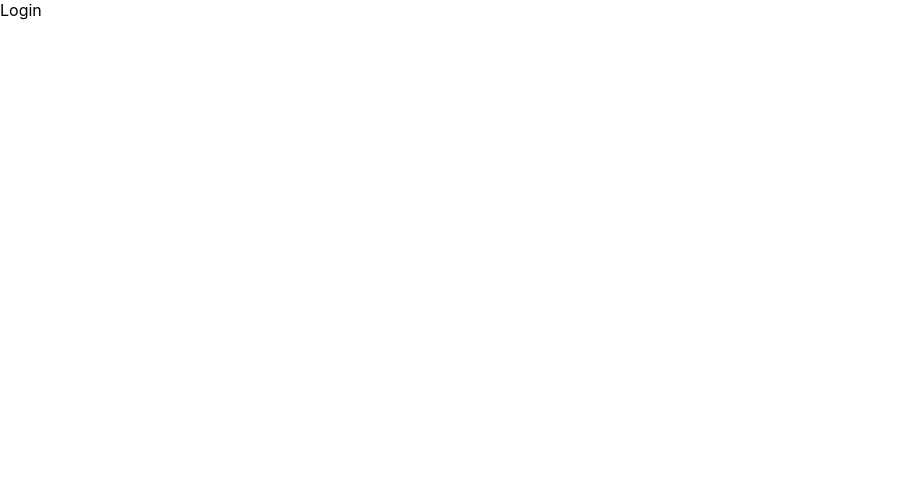
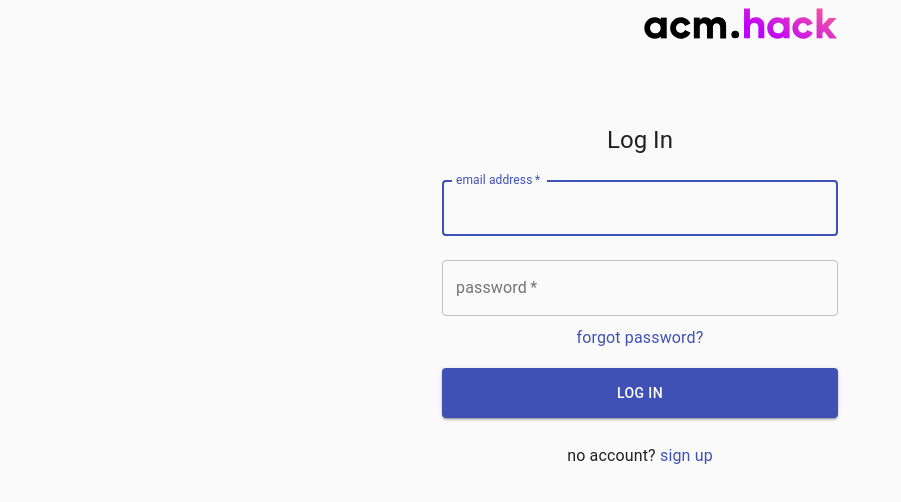
Before and after one commit to uclaacm/hack-kahoot, a React (Create React App) app in the folder client/: page /login in a window 1280 px wide. Shown: the top 502 px of the page, without its empty margins (0-901 px from the left). Built offline with nearby package versions, Linux system fonts and the light colour scheme.

Commit message:
finished loginscreen

```diff
--- a/client/src/App.js
+++ b/client/src/App.js
@@ -4,13 +4,16 @@ import {
   Switch,
   Route,
 } from "react-router-dom";
+import React from 'react';
+
+import Login from "./components/Login/Login";
 
 function App() {
   return (
     <Router>
       <Switch>
           <Route path="/login">
-            <div>Login</div>
+            <Login />
           </Route>
           <Route path="/">
             <div>Game PIN Screen</div>
--- /dev/null
+++ b/client/src/components/Login/Login.js
@@ -0,0 +1,101 @@
+import React from 'react';
+import Button from '@material-ui/core/Button';
+import CssBaseline from '@material-ui/core/CssBaseline';
+import TextField from '@material-ui/core/TextField';
+import Link from '@material-ui/core/Link';
+import Typography from '@material-ui/core/Typography';
+import { makeStyles } from '@material-ui/core/styles';
+import Container from '@material-ui/core/Container';
+import Wordmark from './logo-wordmark-gradient.svg';
+
+const useStyles = makeStyles((theme) => ({
+    paper: {
+        marginTop: theme.spacing(8),
+        display: 'flex',
+        flexDirection: 'column',
+        alignItems: 'center',
+        textAlign: 'center'
+    },
+    avatar: {
+        margin: theme.spacing(1),
+        backgroundColor: theme.palette.secondary.main,
+    },
+    form: {
+        width: '100%', // Fix IE 11 issue.
+        marginTop: theme.spacing(1),
+    },
+    submit: {
+        margin: theme.spacing(2, 0, 3),
+        height: '50px'
+    },
+    wordmark: {
+        height: '55px'
+    },
+
+}));
+
+
+function Login() {
+    const classes = useStyles();
+
+    return (
+    <Container component="main" maxWidth="xs">
+      <div style={{textAlign: 'right', width: "100%"}}>
+       <img className={classes.wordmark} src={Wordmark} alt="logo" />
+      </div>
+      <CssBaseline />
+      <div className={classes.paper}>
+        <Typography component="h1" variant="h5">
+          Log In
+        </Typography>
+        <form className={classes.form} noValidate>
+          <TextField
+            variant="outlined"
+            margin="normal"
+            required
+            fullWidth
+            id="email"
+            label="email address"
+            name="email"
+            autoComplete="email"
+            autoFocus
+          />
+          <TextField
+            variant="outlined"
+            margin="normal"
+            required
+            fullWidth
+            name="password"
+            label="password"
+            type="password"
+            id="password"
+            autoComplete="current-password"
+          />
+          <Typography variant="subtitle1">
+            <Link href="/">
+              forgot password?
+            </Link>
+          </Typography>
+          <Button
+            type="submit"
+            variant="contained"
+            color="primary"
+            fullWidth
+            className={classes.submit}
+          >
+            LOG IN
+          </Button>
+          <Typography variant="subtitle1">
+            no account?{' '}
+            <Link href="/">
+              sign up
+            </Link>
+          </Typography>
+        </form>
+      </div>
+    </Container>
+  );
+
+}
+
+export default Login;
```
Also changed, not shown: client/.eslintrc.js, client/src/components/Login/logo-wordmark-gradient.svg (added), 1 other file (tests, documents, lock files or other folders).
